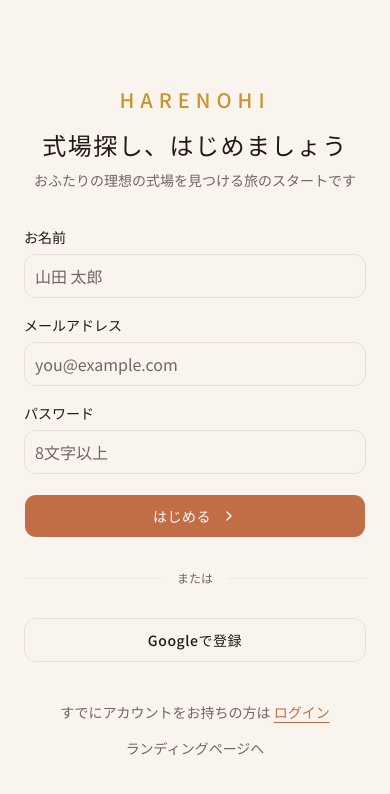
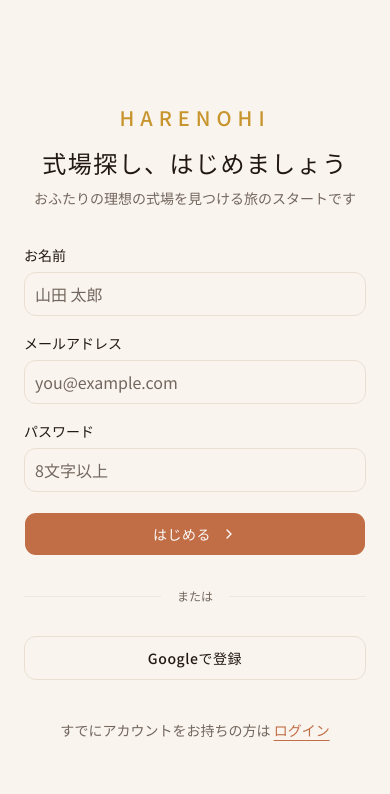
Before and after one commit to ykaya-jp/haretoki, a Next.js app: page /signup in a window 390 px wide. Shown: the top 794 px of the page. Built offline with nearby package versions, Linux system fonts and the light colour scheme.

Commit message:
fix: replace "ランディングページへ" with clickable logo navigation
Modern design convention: logo tap = return to top. Removed
developer-jargon text links, made Harenohi logo clickable on
both login and signup pages (desktop + mobile).

```diff
--- a/src/app/(auth)/login/page.tsx
+++ b/src/app/(auth)/login/page.tsx
@@ -55,9 +55,9 @@ export default function LoginPage() {
           }}
         />
         <div className="relative z-10">
-          <p className="text-2xl font-medium uppercase tracking-[0.3em] text-[var(--gold-warm)]">
+          <Link href="/" className="text-2xl font-medium uppercase tracking-[0.3em] text-[var(--gold-warm)] transition-opacity duration-[400ms] hover:opacity-70">
             Harenohi
-          </p>
+          </Link>
         </div>
         <div className="relative z-10 max-w-lg">
           <h1 className="font-serif text-[clamp(2rem,3.5vw,3rem)] font-light leading-snug tracking-[0.06em] text-foreground">
@@ -79,9 +79,9 @@ export default function LoginPage() {
         <div className="w-full max-w-sm space-y-10">
           {/* Mobile logo */}
           <div className="text-center lg:hidden">
-            <p className="text-xl font-medium uppercase tracking-[0.3em] text-[var(--gold-warm)]">
+            <Link href="/" className="text-xl font-medium uppercase tracking-[0.3em] text-[var(--gold-warm)] transition-opacity duration-[400ms] hover:opacity-70">
               Harenohi
-            </p>
+            </Link>
             <h2 className="mt-4 font-serif text-2xl font-light tracking-[0.06em]">ログイン</h2>
           </div>
 
@@ -163,19 +163,12 @@ export default function LoginPage() {
             </Button>
           </form>
 
-          <div className="space-y-4 text-center text-sm text-muted-foreground">
-            <p>
-              アカウントをお持ちでない方は{" "}
-              <Link href="/signup" className="font-medium text-primary underline underline-offset-4">
-                新規登録
-              </Link>
-            </p>
-            <p>
-              <Link href="/" className="transition-colors duration-[400ms] hover:text-foreground">
-                ランディングページへ
-              </Link>
-            </p>
-          </div>
+          <p className="text-center text-sm text-muted-foreground">
+            アカウントをお持ちでない方は{" "}
+            <Link href="/signup" className="font-medium text-primary underline underline-offset-4">
+              新規登録
+            </Link>
+          </p>
         </div>
       </div>
     </div>
--- a/src/app/(auth)/signup/page.tsx
+++ b/src/app/(auth)/signup/page.tsx
@@ -61,9 +61,9 @@ export default function SignupPage() {
           }}
         />
         <div className="relative z-10">
-          <p className="text-2xl font-medium uppercase tracking-[0.3em] text-[var(--gold-warm)]">
+          <Link href="/" className="text-2xl font-medium uppercase tracking-[0.3em] text-[var(--gold-warm)] transition-opacity duration-[400ms] hover:opacity-70">
             Harenohi
-          </p>
+          </Link>
         </div>
         <div className="relative z-10 max-w-lg space-y-8">
           <h1 className="font-serif text-[clamp(2rem,3.5vw,3rem)] font-light leading-snug tracking-[0.06em] text-foreground">
@@ -98,9 +98,9 @@ export default function SignupPage() {
         <div className="w-full max-w-sm space-y-10">
           {/* Mobile header */}
           <div className="text-center lg:hidden">
-            <p className="text-xl font-medium uppercase tracking-[0.3em] text-[var(--gold-warm)]">
+            <Link href="/" className="text-xl font-medium uppercase tracking-[0.3em] text-[var(--gold-warm)] transition-opacity duration-[400ms] hover:opacity-70">
               Harenohi
-            </p>
+            </Link>
             <h2 className="mt-4 font-serif text-2xl font-light tracking-[0.06em]">
               式場探し、はじめましょう
             </h2>
@@ -204,19 +204,12 @@ export default function SignupPage() {
             </Button>
           </form>
 
-          <div className="space-y-4 text-center text-sm text-muted-foreground">
-            <p>
-              すでにアカウントをお持ちの方は{" "}
-              <Link href="/login" className="font-medium text-primary underline underline-offset-4">
-                ログイン
-              </Link>
-            </p>
-            <p>
-              <Link href="/" className="transition-colors duration-[400ms] hover:text-foreground">
-                ランディングページへ
-              </Link>
-            </p>
-          </div>
+          <p className="text-center text-sm text-muted-foreground">
+            すでにアカウントをお持ちの方は{" "}
+            <Link href="/login" className="font-medium text-primary underline underline-offset-4">
+              ログイン
+            </Link>
+          </p>
         </div>
       </div>
     </div>
```
